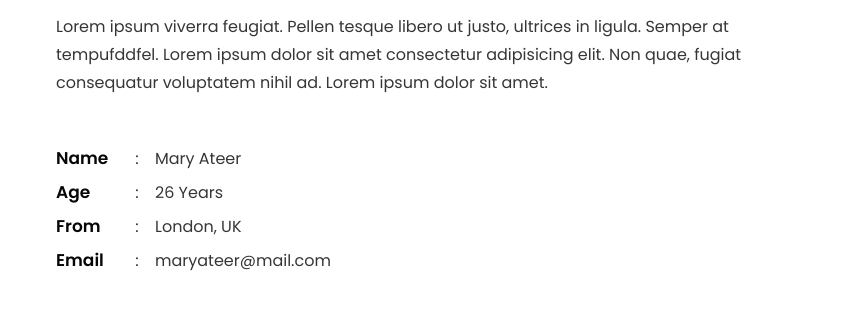
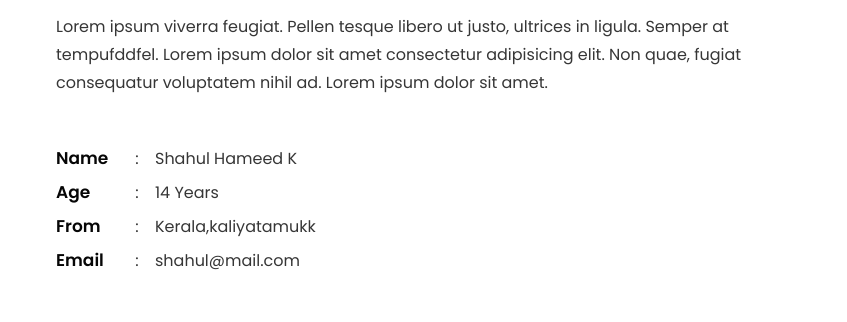
Before and after one commit to FUADVK/shahul, a plain HTML site: page index.html in a window 1280 px wide. Shown: the part 1183-1505 px from the top of the page, 433-1280 px from the left. Drawn offline with Linux system fonts and the light colour scheme.

Commit message:
Update index.html

```diff
--- a/index.html
+++ b/index.html
@@ -203,28 +203,28 @@ Author URL: http://w3layouts.com
                             <li class="name-style">Name</li>
                             <li>:</li>
                             <li>
-                                <p>Mary Ateer</p>
+                                <p>Shahul Hameed K</p>
                             </li>
                         </ul>
                         <ul class="single-info">
                             <li class="name-style">Age</li>
                             <li>:</li>
                             <li>
-                                <p>26 Years</p>
+                                <p>14 Years</p>
                             </li>
                         </ul>
                         <ul class="single-info">
                             <li class="name-style">From</li>
                             <li>:</li>
                             <li>
-                                <p>London, UK</p>
+                                <p>Kerala,kaliyatamukk</p>
                             </li>
                         </ul>
                         <ul class="single-info">
                             <li class="name-style">Email</li>
                             <li>:</li>
                             <li>
-                                <p><a href="mailto:maryateer@mail.com">maryateer@mail.com</a></p>
+                                <p><a href="mailto:maryateer@mail.com">shahul@mail.com</a></p>
                             </li>
                         </ul>
                     </div>
```
